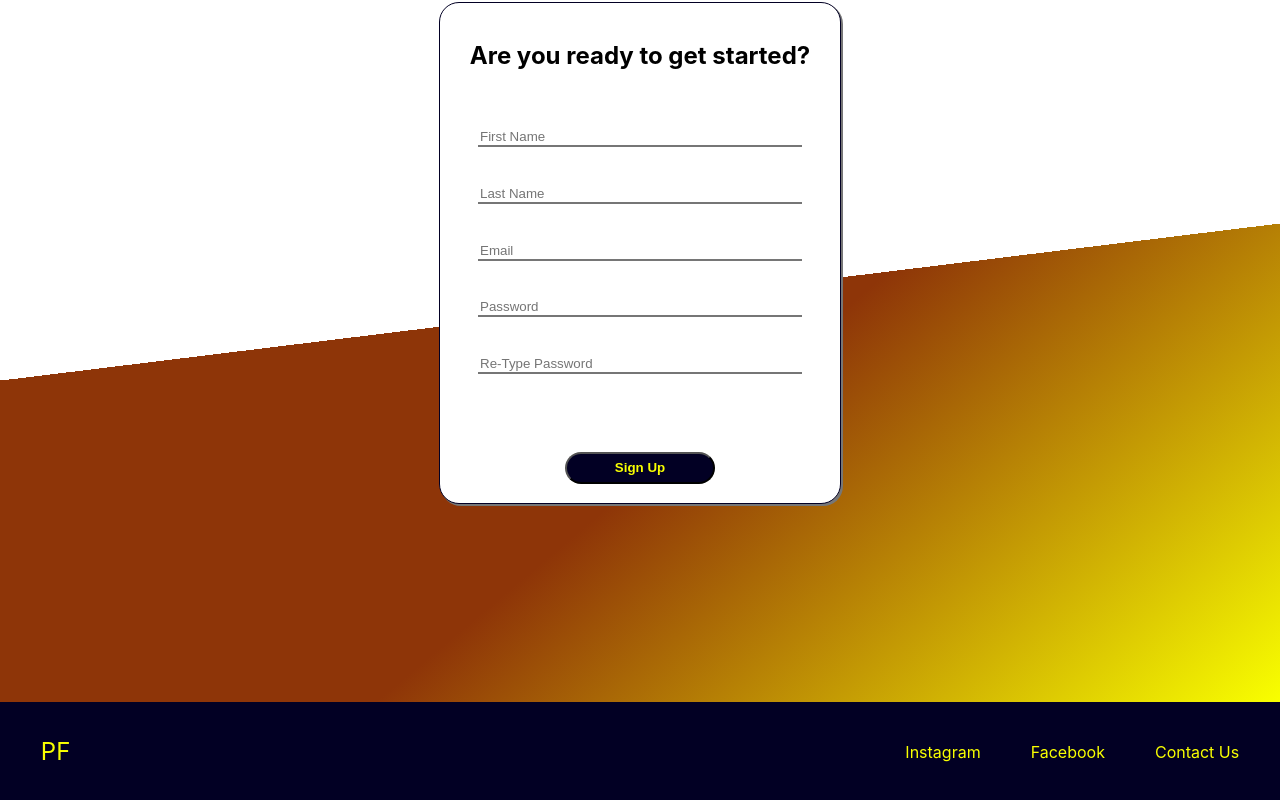
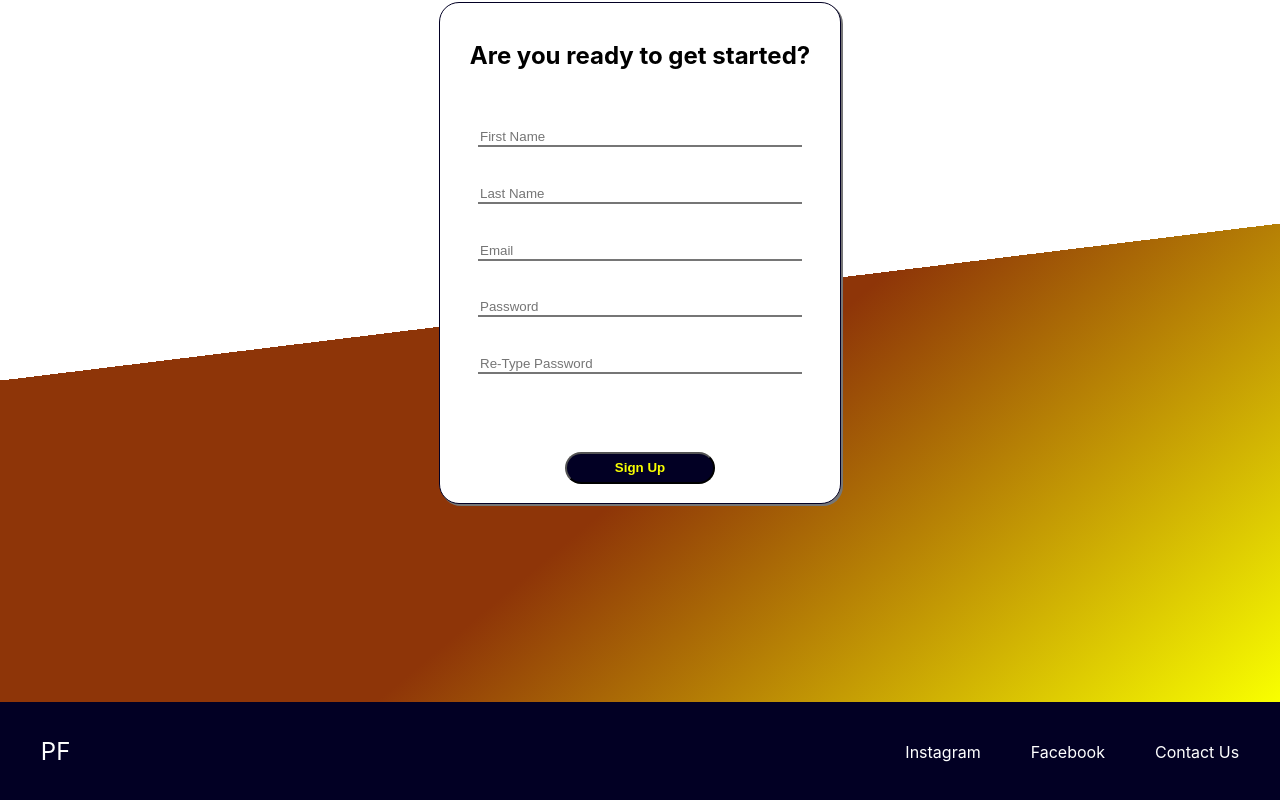
Before and after one commit to RedBrand88/issue-tracker-frontend, a React (Create React App) app: page / in a window 1280 px wide. Shown: the part 2502-3302 px from the top of the page. Built offline with nearby package versions, Linux system fonts and the light colour scheme.

Commit message:
change footer text to white

```diff
--- a/src/Components/MainFooter/MainFooter.module.css
+++ b/src/Components/MainFooter/MainFooter.module.css
@@ -1,6 +1,6 @@
 footer {
     background: #020024;
-    color: #f9ff00;
+    color: #fff;
     display: flex;
     justify-content: space-between;
     align-items: center;
@@ -15,7 +15,7 @@ footer ul {
 }
 
 footer a {
-    color: #f9ff00;
+    color: #fff;
     text-decoration: none;
 }
 
```
